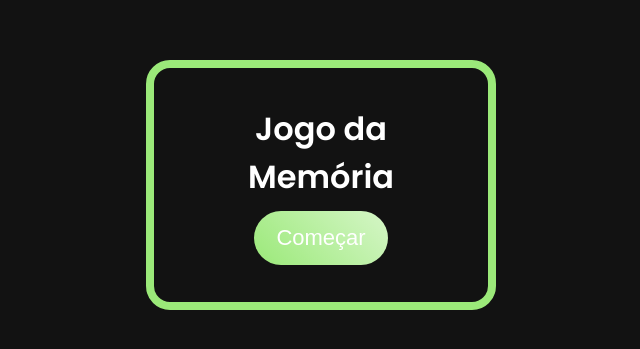
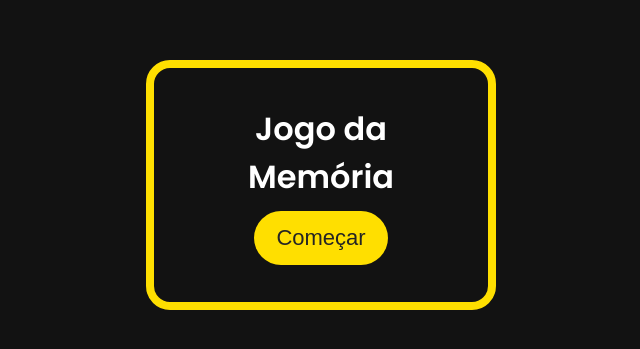
Before and after one commit to Feliith/jogo-da-memoria-puro-1.0, a plain HTML site: page index.html in a window 1280 px wide. Shown: the part 215-564 px from the top of the page, without its empty margins (319-959 px from the left). Drawn offline with Linux system fonts and the light colour scheme.

Commit message:
design update

```diff
--- a/index.html
+++ b/index.html
@@ -22,6 +22,6 @@
             <button class="replay-btn" onclick="replay()">Jogar novamente</button>
         </div>
     </div>
-<script src="script.js"></script>
+<script src="script.js" defer></script>
 </body>
 </html>
--- a/style.css
+++ b/style.css
@@ -2,8 +2,7 @@
 @import url('https://fonts.googleapis.com/css2?family=Poppins:wght@100;200;300;400;500;600;700;800;900&display=swap');
 
 :root {
-    --standard-dark-color: #80bd5a;
-    --standard-color: #9be979;
+    --standard-color: #ffdf00;
     --standard-light-color: ;
 
     --contrast-color: #ff5b5b;
@@ -40,10 +39,10 @@ h1 {
 }
 
 button {
-    background: linear-gradient(45deg, var(--standard-color), var(--font-01));
+    background: var(--standard-color);
+    color: var(--dark-theme-02);
     background-size: 200%;
     background-position: left;
-    color: var(--font-01);
     border: none;
     border-radius: 50px;
     font-size: 22px;
```
Also changed, not shown: img/verse.png.
